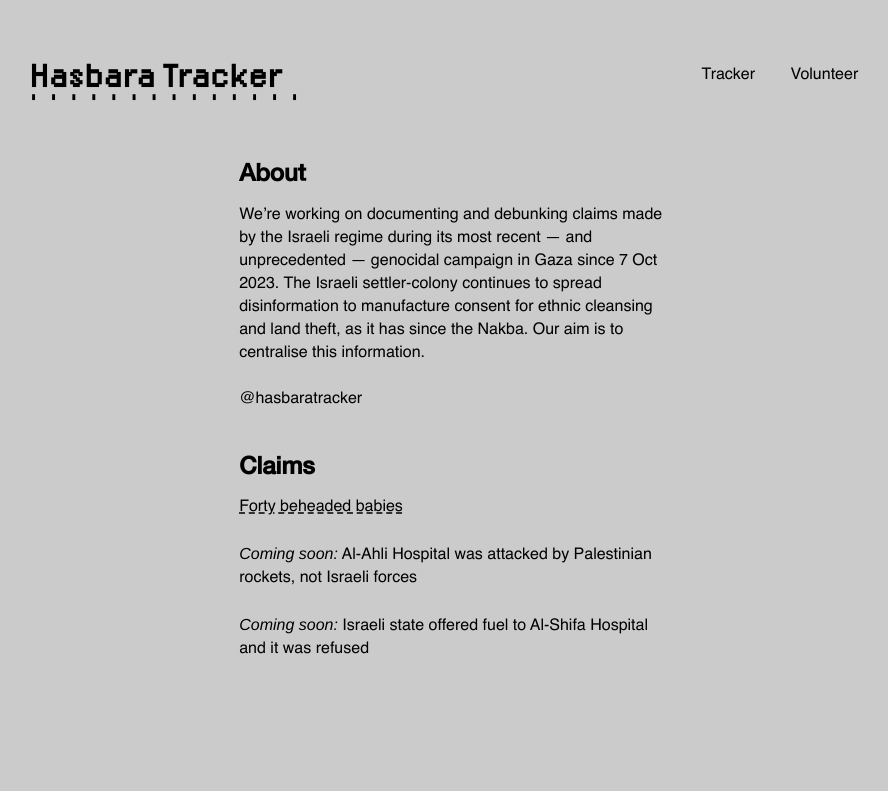
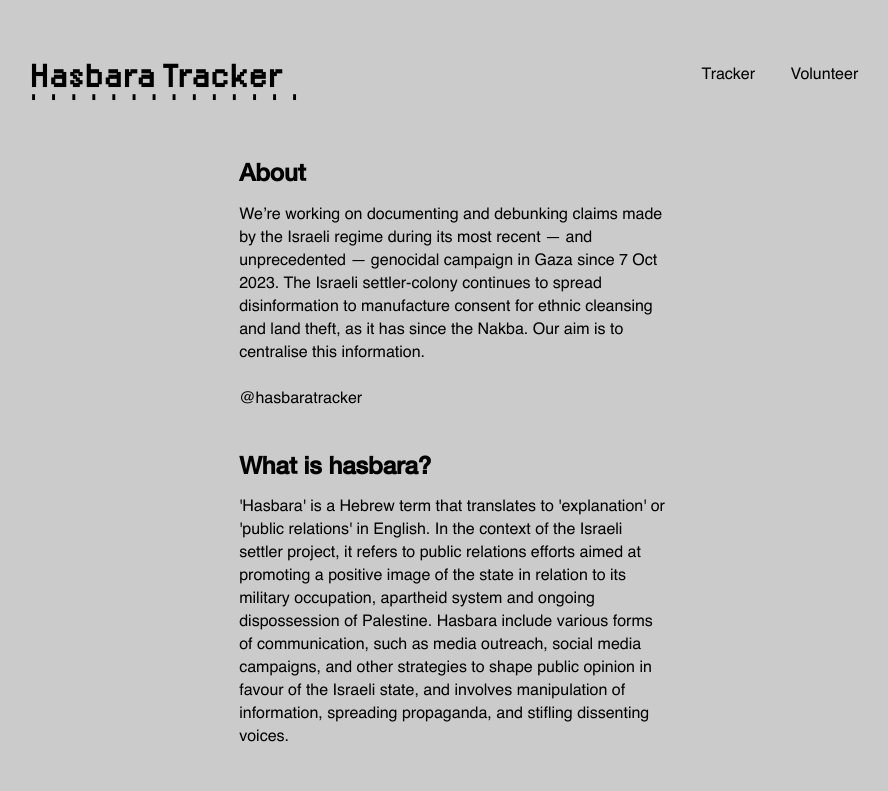
Before and after one commit to tamtzekin/hasbara-tracker, a React (Create React App) app: page / in a window 1280 px wide. Shown: the top 791 px of the page, without its empty margins (196-1084 px from the left). Built offline with nearby package versions, Linux system fonts and the light colour scheme.

Commit message:
hasbara about text

```diff
--- a/src/components/Homepage.js
+++ b/src/components/Homepage.js
@@ -22,6 +22,9 @@ const Homepage = () => {
                 <a href="https://instagram.com/hasbaratracker" alt="Link to Instagram account @hasbaratracker" target="_blank" rel="noreferrer">@hasbaratracker</a>
                 <br />
                 <br />
+                <h2>What is hasbara?</h2>
+                <span className="hasbara-about">'Hasbara' is a Hebrew term that translates to 'explanation' or 'public relations' in English. In the context of the Israeli settler project, it refers to public relations efforts aimed at promoting a positive image of the state in relation to its military occupation, apartheid system and ongoing dispossession of Palestine. Hasbara include various forms of communication, such as media outreach, social media campaigns, and other strategies to shape public opinion in favour of the Israeli state, and involves manipulation of information, spreading propaganda, and stifling dissenting voices.</span>
+                <br /><br />
                 <h2>Claims</h2>
                 <div class="claim-link"><Link to="/tracker?filter=Forty%20beheaded%20babies">Forty beheaded babies</Link></div><br />
 
```
